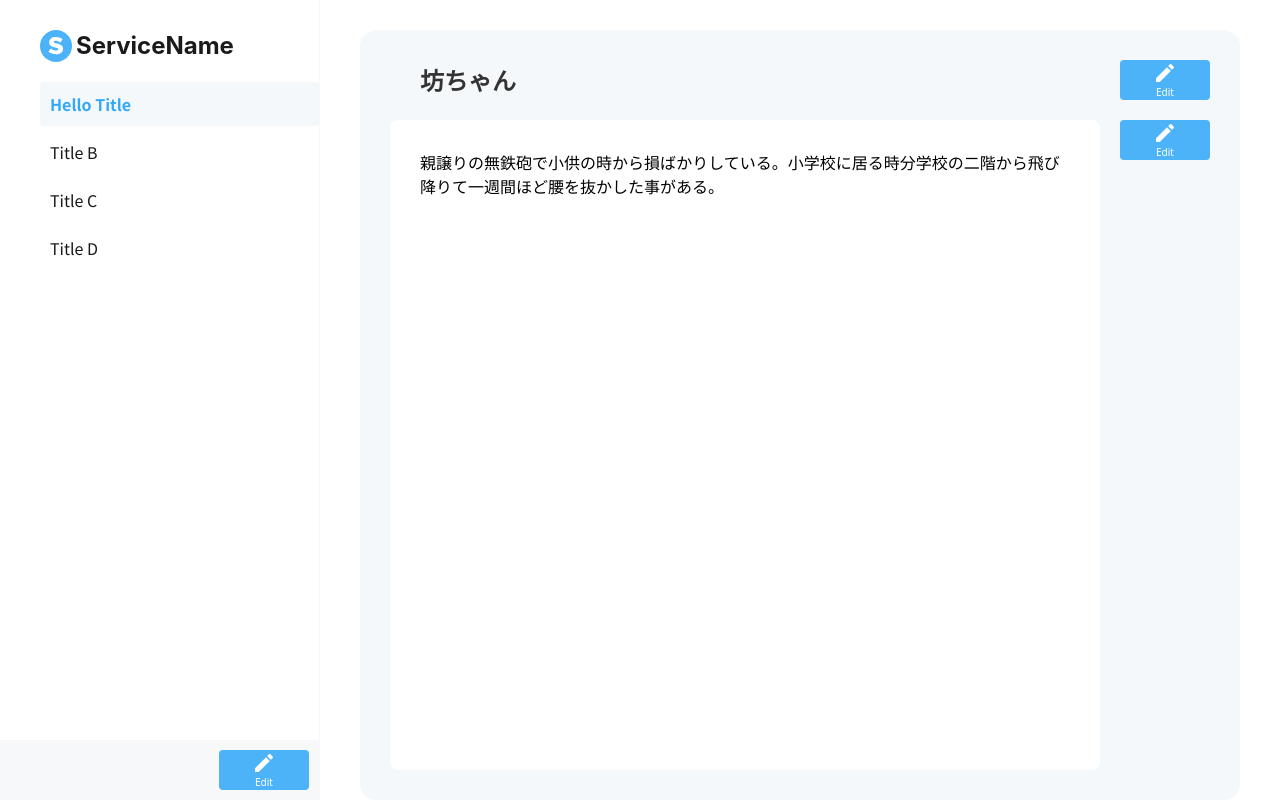
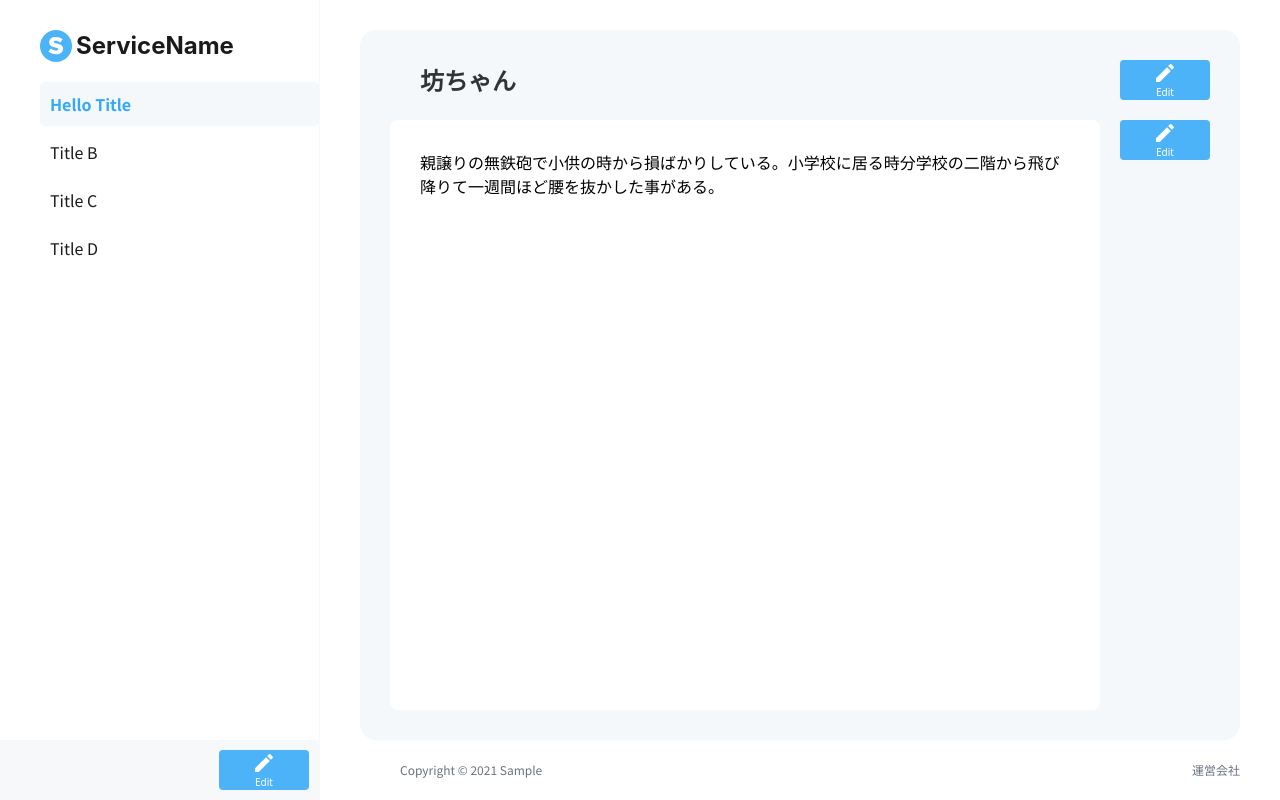
Before and after one commit to kokomme/challenge-frontend, a React (Vite) app: page / in a window 1280 px wide. Built offline with nearby package versions, Linux system fonts and the light colour scheme.

Commit message:
feat: フッターコンポーネントを追加し、レイアウトを整備

```diff
--- /dev/null
+++ b/src/components/footer/Footer.css
@@ -0,0 +1,9 @@
+.app-footer {
+  height: 60px;
+  display: flex;
+  align-items: center;
+  justify-content: space-between;
+  padding: 0 40px;
+  font-size: 12px;
+  color: #6B7280;
+}
--- /dev/null
+++ b/src/components/footer/Footer.tsx
@@ -0,0 +1,13 @@
+import React from 'react';
+import './Footer.css';
+
+const Footer: React.FC = () => {
+  return (
+    <footer className="app-footer">
+      <div className="footer-left">Copyright © 2021 Sample</div>
+      <div className="footer-right">運営会社</div>
+    </footer>
+  );
+};
+
+export default Footer;
--- a/src/features/content/components/ContentArea.css
+++ b/src/features/content/components/ContentArea.css
@@ -7,7 +7,7 @@
   display: flex;
   flex-direction: column;
   gap: 20px;
-  height: calc(100vh - 30px);
+  flex: 1 1 0;
 }
 
 .content-header {
@@ -25,10 +25,8 @@
 
 .title-input {
   flex: 1;
-  min-width: 0;
   font-size: 24px;
   color: #333333;
-  letter-spacing: 0;
   line-height: 40px;
   font-weight: 700;
   padding: 0 30px;
@@ -67,7 +65,6 @@
 
 .content-textarea-input {
   flex: 1;
-  min-width: 0;
   background: #FFFFFF;
   border-radius: 8px;
   padding: 30px;
--- a/src/features/content/components/title/Title.css
+++ b/src/features/content/components/title/Title.css
@@ -1,7 +1,6 @@
 .content-title {
   font-size: 24px;
   color: #333333;
-  letter-spacing: 0;
   line-height: 40px;
   font-weight: 700;
   margin: 0;
--- a/src/features/sidebar/component/branding/Branding.css
+++ b/src/features/sidebar/component/branding/Branding.css
@@ -38,7 +38,6 @@
     font-family: 'GothamBold', Inter, Arial, sans-serif;
     font-size: 24px;
     color: #1A1A1A;
-    letter-spacing: 0;
     line-height: 24px;
     font-weight: 700;
     width: 161px;
--- a/src/route/ContentPage.css
+++ b/src/route/ContentPage.css
@@ -2,26 +2,17 @@
   display: flex;
   align-items: flex-start;
   gap: 40px;
+  height: 100%;
 }
 
 .sidebar-column {
   flex: 0 0 320px;
-  width: 320px;
 }
 
 .main-column {
   flex: 1 1 0;
   min-width: 0;
+  display: flex;
+  flex-direction: column;
+  height: 100vh;
 }
-
-@media (max-width: 768px) {
-  .content-page {
-    flex-direction: column;
-    gap: 12px;
-  }
-
-  .sidebar-column {
-    width: 100%;
-    flex: none;
-  }
-}
--- a/src/route/ContentPage.tsx
+++ b/src/route/ContentPage.tsx
@@ -1,6 +1,7 @@
 import { useState } from 'react';
 import Sidebar from '../features/sidebar/component/Sidebar';
 import ContentArea from '../features/content/components/ContentArea';
+import Footer from '../components/footer/Footer';
 import type { TitleItemData } from '../types/type';
 import './ContentPage.css';
 
@@ -29,6 +30,7 @@ export default function ContentPage() {
 
       <section className="main-column">
         <ContentArea />
+        <Footer />
       </section>
     </main>
   );
```
